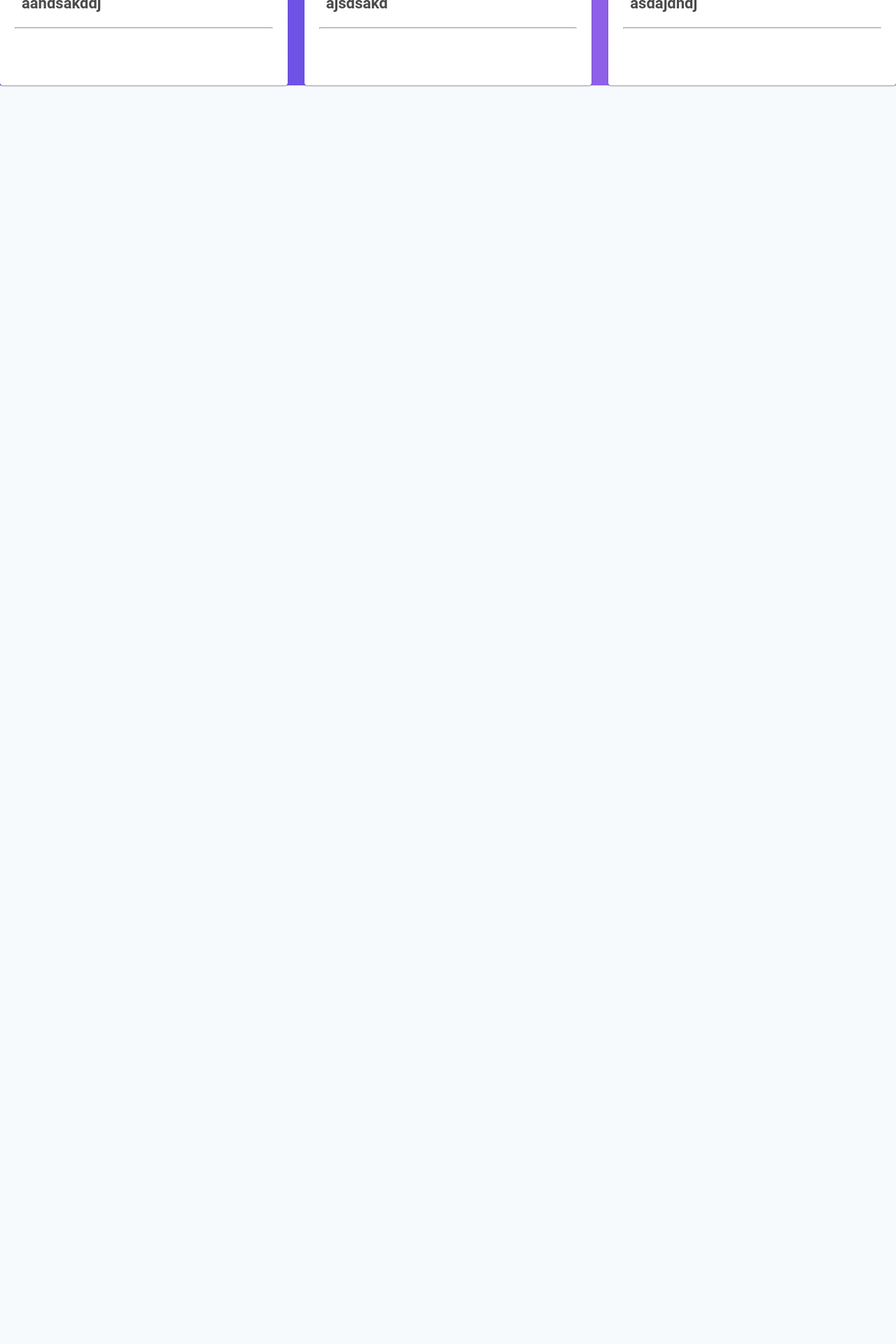
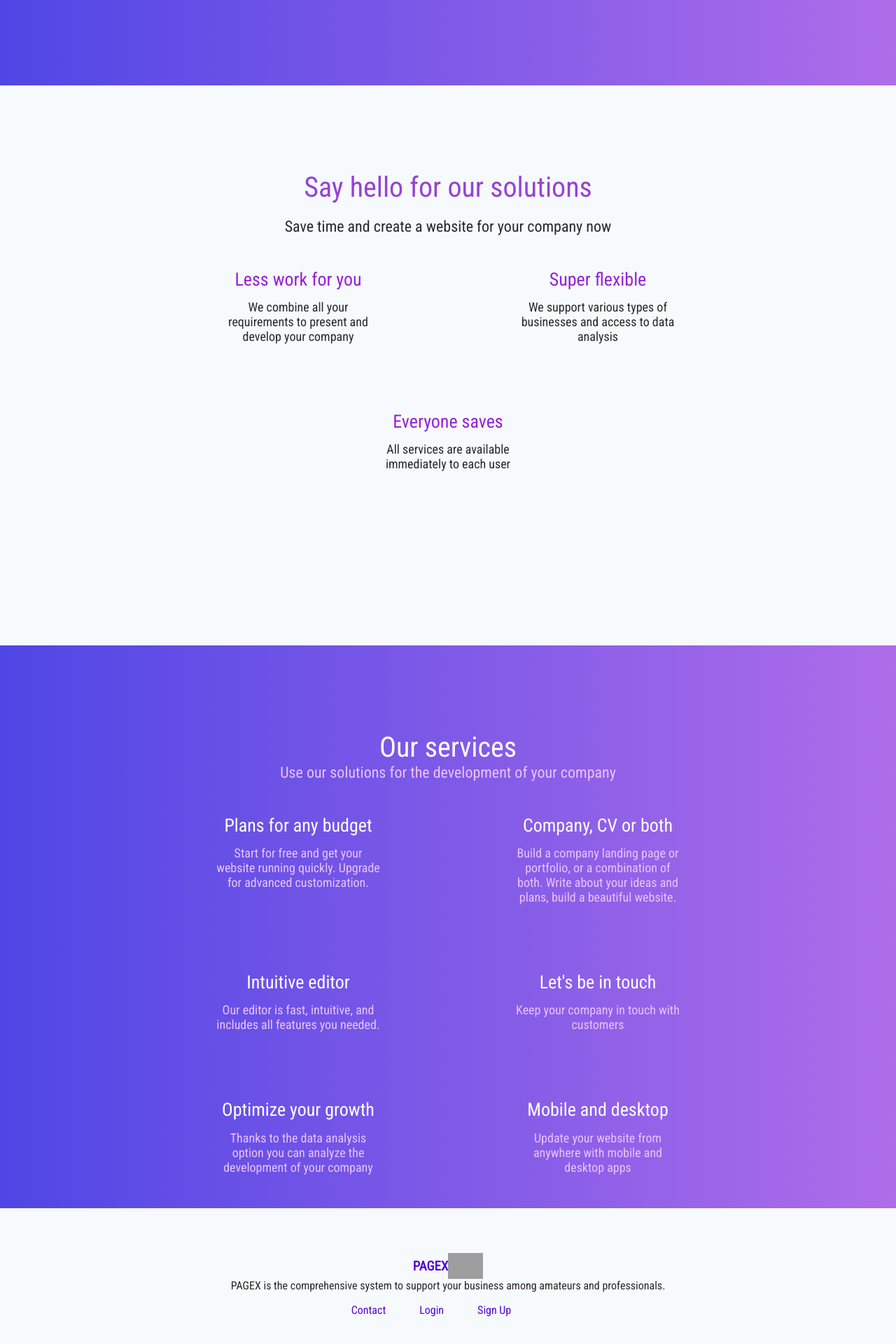
Before and after one commit to dominikwozniak/Pagex, a Next.js app: page / in a window 1280 px wide. Shown: the part 678-2598 px from the top of the page at 70% size. Before the commit the page ends 812 px from the top, so only its background shows below. Built offline with nearby package versions, Linux system fonts and the light colour scheme; grey boxes are pictures that could not be loaded.

Commit message:
feat: main page layout

```diff
--- a/pages/index.js
+++ b/pages/index.js
@@ -6,6 +6,7 @@ import ActionButton from '../components/actionButton/actionButton';
 import CardArray from '../components/cardArray/cardArray';
 import Navbar from '../components/navbar/navbar';
 import Head from 'next/head';
+import Link from 'next/link';
 
 
 const Index = () => {
@@ -24,7 +25,7 @@ const Index = () => {
           <img src={LOGO_WHITE_URL} alt="logo" className={styles.home__logo} />
         </div>
         <div className={styles.home__wrapper}>
-          <h5>PAGEX is a quick way to create your OWN landing page!</h5>
+          <h5>PAGEX is a quick way to create your own landing page!</h5>
           <p>Do you want to create first website for your company easily?</p>
           <p>If so, PAGEX is definitely for you!</p>
 
@@ -38,10 +39,92 @@ const Index = () => {
           </div>
         )}
         </div>
-
-        <div className={styles.card__wrapper}>
-        {/* tu dac card array  */}
-        <CardArray></CardArray>
+      </div>
+      <div className={styles.about__wrapper}>
+        <h3>Say hello for our solutions</h3>
+        <p style={{fontSize: '22px', textAlign: 'center', color: '#292928'}}>Save time and create a website for your company now</p>
+        <div className={styles.about__cards}>
+          <div className={styles.about__card}>
+            <h2>Less work for you</h2>
+            <p style={{fontSize: '18px', fontWeight: 200}}>We combine all your requirements to present and develop your company</p>
+          </div>
+          <div className={styles.about__card}>
+            <h2>Super flexible</h2>
+            <p style={{fontSize: '18px', fontWeight: 200}}>We support various types of businesses and access to data analysis</p>
+          </div>
+          <div className={styles.about__card}>
+            <h2>Everyone saves</h2>
+            <p style={{fontSize: '18px', fontWeight: 200}}>All services are available immediately to each user</p>
+          </div>
+        </div>
+      </div>
+      <div className={styles.services__wrapper}>
+        <h3>Our services</h3>
+        <p style={{fontSize: '22px', textAlign: 'center', color: '#e9c3ff'}}>
+          Use our solutions for the development of your company
+        </p>
+        <div className={styles.services__cards}>
+          <div className={styles.services__card}>
+            <h2>Plans for any budget</h2>
+            <p style={{fontSize: '18px', fontWeight: 200}}>
+              Start for free and get your website running quickly. Upgrade for advanced customization.
+            </p>
+          </div>
+          <div className={styles.services__card}>
+            <h2>Company, CV or both</h2>
+            <p style={{fontSize: '18px', fontWeight: 200}}>
+              Build a company landing page or portfolio, or a combination of both. Write about your ideas and plans, build a beautiful website.
+            </p>
+          </div>
+        </div>
+        <div className={styles.services__cards}>
+          <div className={styles.services__card}>
+            <h2>Intuitive editor</h2>
+            <p style={{fontSize: '18px', fontWeight: 200}}>
+              Our editor is fast, intuitive, and includes all features you needed.
+            </p>
+          </div>
+          <div className={styles.services__card}>
+            <h2>Let's be in touch</h2>
+            <p style={{fontSize: '18px', fontWeight: 200}}>
+              Keep your company in touch with customers
+            </p>
+          </div>
+        </div>
+        <div className={styles.services__cards}>
+          <div className={styles.services__card}>
+            <h2>Optimize your growth</h2>
+            <p style={{fontSize: '18px', fontWeight: 200}}>
+              Thanks to the data analysis option you can analyze the development of your company
+            </p>
+          </div>
+          <div className={styles.services__card}>
+            <h2>Mobile and desktop</h2>
+            <p style={{fontSize: '18px', fontWeight: 200}}>
+              Update your website from anywhere with mobile and desktop apps
+            </p>
+          </div>
+        </div>
+      </div>
+      <div className={styles.footer__wrapper}>
+        <div className={styles.footer__logo}>
+          <h3>PAGEX</h3>
+          <img
+            src="https://ids-storage-football-prediction.s3-eu-west-1.amazonaws.com/imgs/logo2.png"
+            alt="pagexlogo" style={{width: '50px'}}
+          />
+        </div>
+        <p style={{color: '#292928'}}>
+          PAGEX is the comprehensive system to support your business among amateurs and professionals.
+        </p>
+        <div className={styles.footer__link}>
+          <a style={{marginRight: '3em'}} href="mailto:noteneo.project@gmail.com">Contact</a>
+          <Link href="/login/">
+            <a style={{marginRight: '3em'}}>Login</a>
+          </Link>
+          <Link href="/register/">
+            <a style={{marginRight: '3em'}}>Sign Up</a>
+          </Link>
         </div>
       </div>
     </div>
--- a/styles/Home.module.scss
+++ b/styles/Home.module.scss
@@ -19,14 +19,15 @@
     color: $background-color;
     font-weight: 300;
     font-size: 18px;
-
+    color: #f4dbff;
     margin-top: 10px;
   }
 
   h5 {
-    font-size: 30px;
+    font-size: 26px;
     font-weight: 300;
     color: $background-color;
+    text-align: center;
   }
 
   h3 {
@@ -67,7 +68,7 @@
 
 .home__logoWrapper {
   @extend .align-row;
-
+  margin-top: 15%;
   h3 {
     color: $background-color;
     font-size: 50px;
@@ -83,7 +84,6 @@
 .home__action {
   @extend .center;
 
-  flex-direction: column;
   height: 100%;
   width: 100%;
 
@@ -92,7 +92,6 @@
   align-items: center;
   flex-direction: row;
 
-
   p {
     margin-right: 4px;
     font-weight: bold;
@@ -100,3 +99,141 @@
   }
 
 }
+
+.services__wrapper {
+  @extend .center;
+  @extend .background-gradient;
+  padding: 0 2em;
+
+  flex-direction: column;
+  justify-content: start;
+  width: 100%;
+  min-height: 100vh;
+
+  h3 {
+    color: white;
+    margin-top: 10%;
+    font-size: 40px;
+    font-weight: 300;
+  }
+}
+
+.services__cards {
+  display: flex;
+  justify-content: center;
+  align-items: start;
+  flex-direction: row;
+  flex-wrap: wrap;
+}
+
+.services__card {
+  display: flex;
+  flex-direction: column;
+  justify-content: end;
+  align-items: center;
+
+  padding: 2em 2em;
+  margin: 1em 4em;
+  max-width: 300px;
+
+  h2 {
+    font-size: 26px;
+    font-weight: normal;
+    color: #fff;
+  }
+  p {
+    text-align: center;
+    margin-top: 0.8em;
+    font-size: 16px;
+    font-weight: 200;
+    color: #e9c3ff;
+  }
+}
+
+.about__wrapper {
+  @extend .center;
+
+  flex-direction: column;
+  justify-content: start;
+  height: 100%;
+  width: 100%;
+  padding: 0 2em;
+
+  h3 {
+    font-size: 40px;
+    font-weight: 300;
+    color: #9543d4;
+
+    margin-top: 10%;
+    margin-bottom: 20px;
+    margin-right: 10px;
+    margin-left: 10px;
+  }
+}
+
+.about__cards {
+  display: flex;
+  justify-content: center;
+  align-items: start;
+  flex-direction: row;
+  flex-wrap: wrap;
+  p {
+    text-align: center;
+    font-size: 18px;
+  }
+}
+
+.about__card {
+  display: flex;
+  flex-direction: column;
+  justify-content: end;
+  align-items: center;
+
+  padding: 2em 2em;
+  margin: 1em 4em;
+  max-width: 300px;
+
+  h2 {
+    font-size: 26px;
+    font-weight: normal;
+    color: #9621d4;
+  }
+  p {
+    text-align: center;
+    margin-top: 0.8em;
+    font-size: 16px;
+    font-weight: 200;
+    color: #292928;
+  }
+}
+
+.footer__wrapper {
+  @extend .center;
+
+  flex-direction: column;
+  justify-content: start;
+  height: 30vh;
+  width: 100%;
+  padding: 0 2em;
+}
+
+.footer__logo {
+  @extend .center;
+  flex-direction: row;
+  margin-top: 4em;
+  h3 {
+    color: #5108d4;
+  }
+}
+
+.footer__link {
+  flex-direction: row;
+  margin-top: 1em;
+  a {
+    color: #5108d4;
+    transition: all .2s ease;
+  }
+  a:hover {
+    color: #0000b6;
+  }
+}
```
